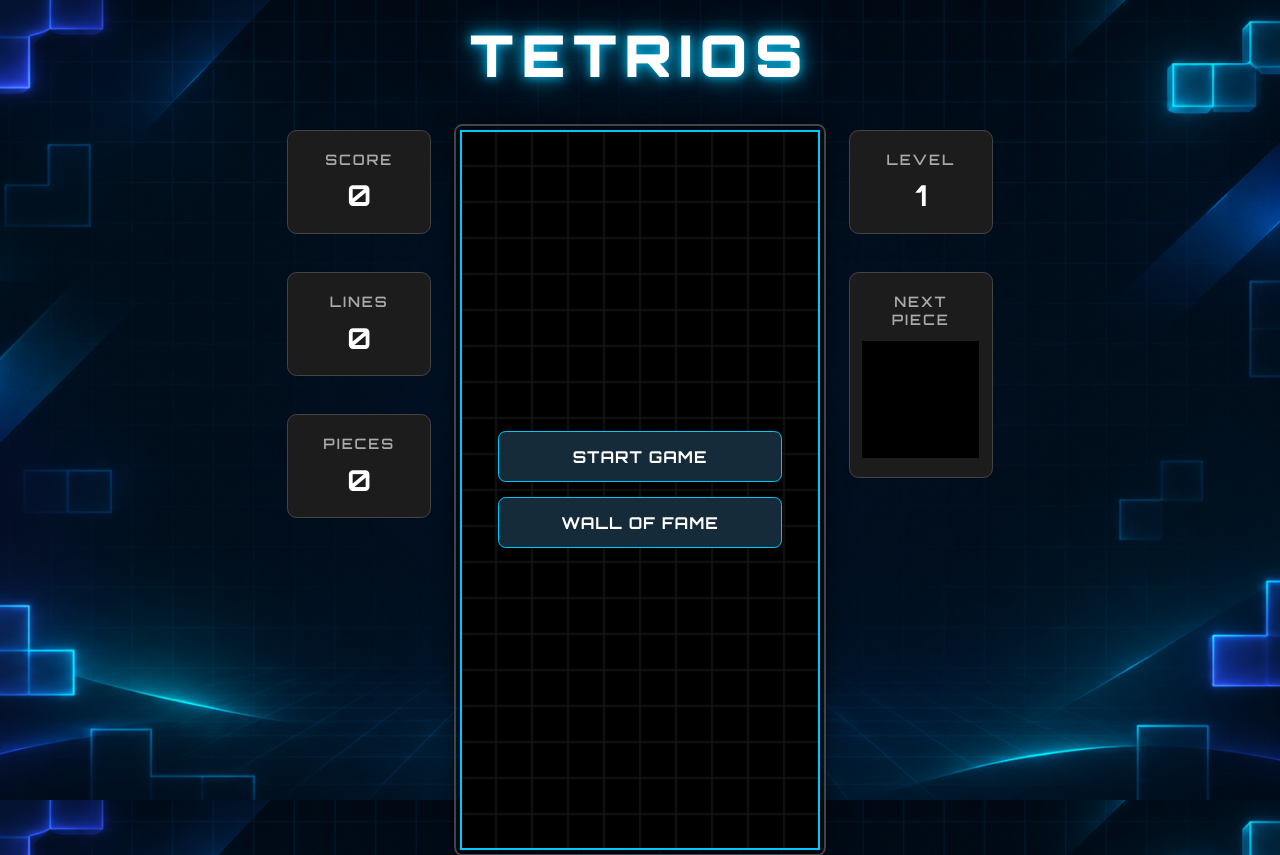
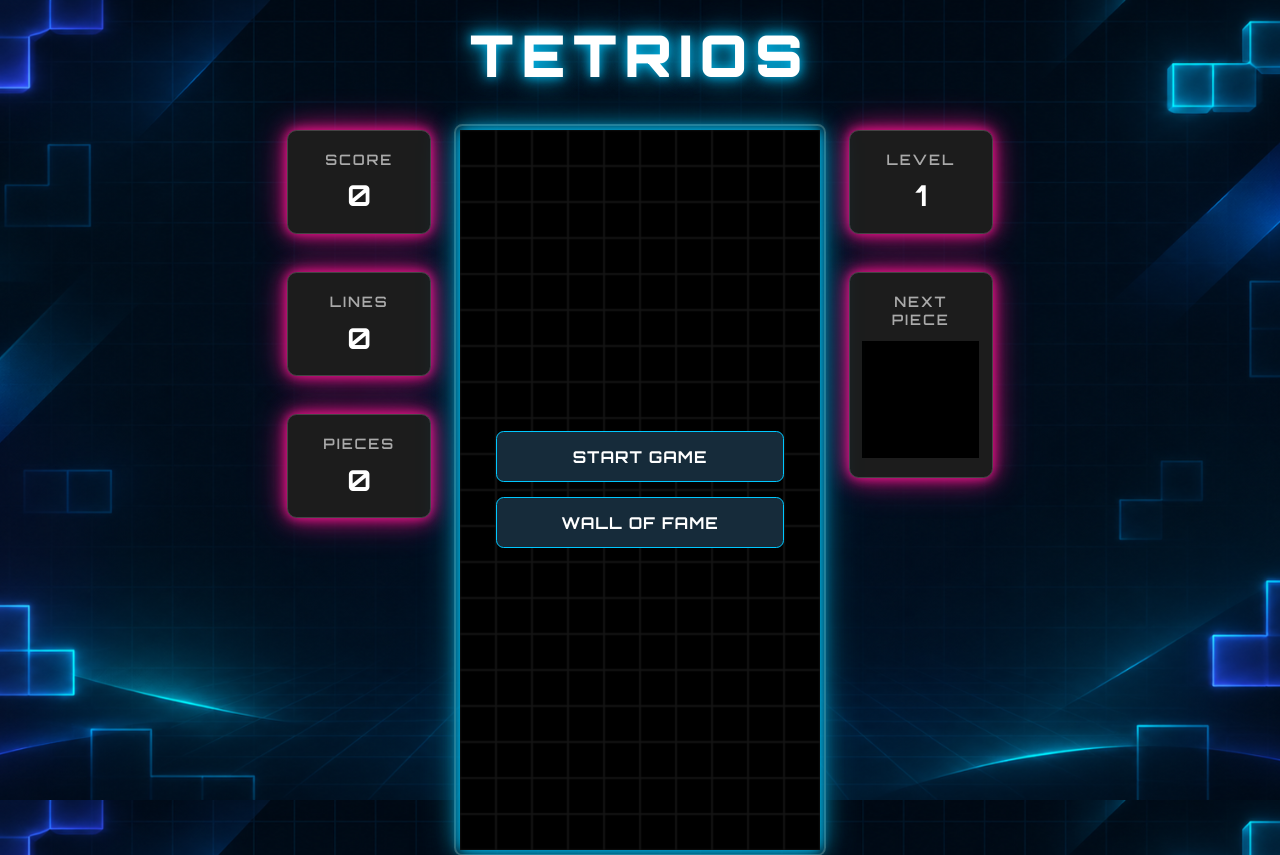
Before and after one commit to Marmiril/TETRIOS, an Angular app: page / in a window 1280 px wide. Built offline with nearby package versions, Linux system fonts and the light colour scheme.

Commit message:
Some style

```diff
--- a/src/app/app.css
+++ b/src/app/app.css
@@ -18,6 +18,7 @@
     color: #ffffff;
     margin: 1rem 0 2rem;
     --neon-color: 0, 200, 255;
+;
     /* Pulsating neon animation */
     animation: neon-pulse 3s ease-in-out infinite;
 }
@@ -69,6 +70,9 @@
     background-color: #1c1c1c;
     border: 1px solid #444;
     border-radius: 0.5rem;
+    --neon-color: 255, 20, 147;
+    animation: neon-border-pulse 3s ease-in-out infinite;
+
 }
 
 
@@ -130,8 +134,7 @@
 
 .main-menu-overlay {
     --neon-color: 0, 200, 255;
-    border: 2px solid rgb(var(--neon-color));
-    animation: neon-color 3s ease-in-out infinite;
+    animation: neon-border-pulse 3s ease-in-out infinite;
 }
 
 /* GAME MENU BUTTONS */
@@ -224,17 +227,34 @@
     }
 }
 
-/* Pulsating neon animation */
+/* Pulsating neon glow for text. */
 @keyframes neon-pulse {
     0%, 100% {
         text-shadow:
-        0 0 5px rgba(var(--neon-color), 0.4),
-        0 0 10px rgba(var(--neon-color) 0.2);
+            0 0 5px rgba(var(--neon-color), 0.4),
+            0 0 10px rgba(var(--neon-color), 0.2);
     }
+
     50% {
         text-shadow:
-        0 0 10px rgba(var(--neon-color), 1),
-        0 0 20px rgba(var(--neon-color), 0.8),
-        0 0 40px rgba(var(--neon-color), 0.6);
+            0 0 10px rgba(var(--neon-color), 1),
+            0 0 20px rgba(var(--neon-color), 0.8),
+            0 0 40px rgba(var(--neon-color), 0.6);
     }
 }
+
+/* Pulsating neon glow around the container. */
+@keyframes neon-border-pulse {
+    0%, 100% {
+        box-shadow:
+            0 0 5px rgba(var(--neon-color), 0.4),
+            0 0 10px rgba(var(--neon-color), 0.2);
+    }
+
+    50% {
+        box-shadow:
+            0 0 10px rgba(var(--neon-color), 1),
+            0 0 20px rgba(var(--neon-color), 0.8),
+            0 0 40px rgba(var(--neon-color), 0.6);
+    }
+}
```
